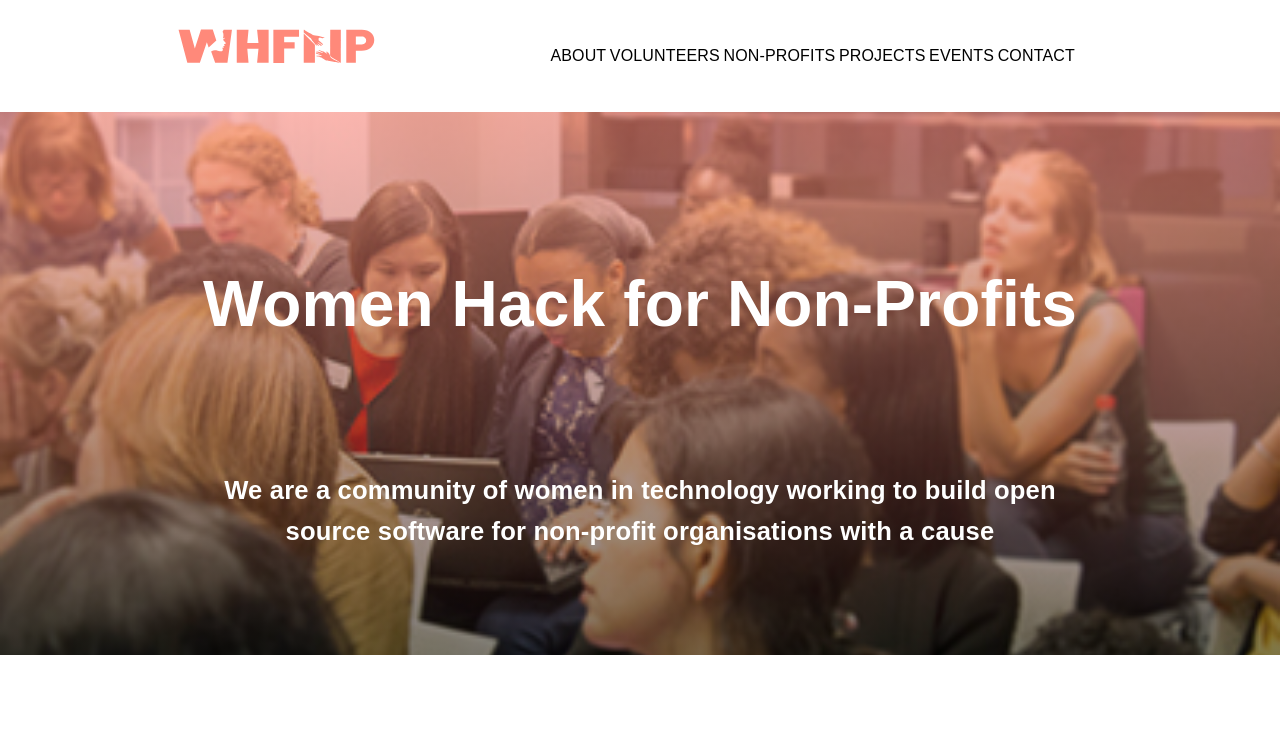
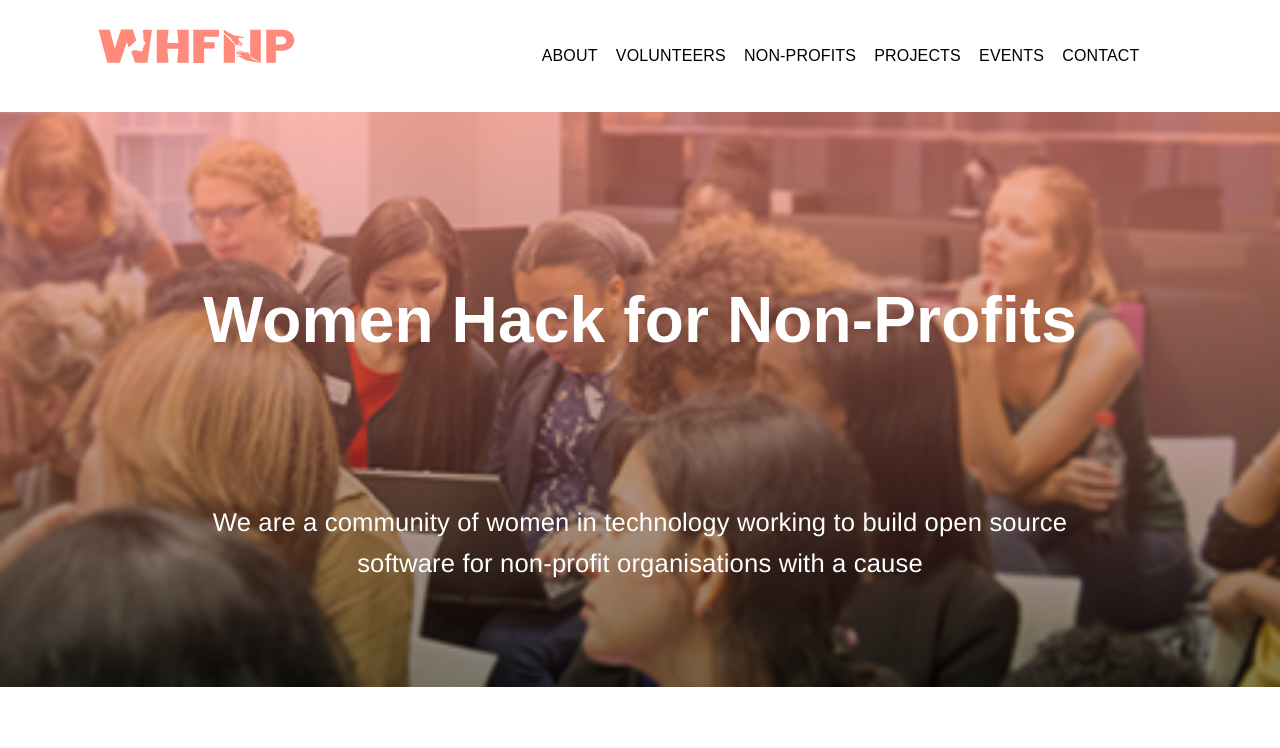
Before and after one commit to womenhackfornonprofits/whfnp, a website: page src/index.html in a window 1280 px wide. Shown: the top 748 px of the page. Drawn offline with Linux system fonts and the light colour scheme.

Commit message:
Adjusted the font sizes proportions

```diff
--- a/src/sass/partials/_typography.scss
+++ b/src/sass/partials/_typography.scss
@@ -1,5 +1,8 @@
-$base-font-name: "GeoSansLight", sans-serif;
+$title-font-name: "GeoSansLight", sans-serif;
+$base-font-name: "Helvetica", sans-serif;
 $base-font-size: 16px;
+$title-font-size: 2 * $base-font-size;
 $base-font-light: 100;
-$h1-font-size: 1.5em;
-$line-height: 1.3em;
+$h1-font-size: $title-font-size*2;
+$h1-line-height: 1.5 * $h1-font-size;
+$line-height: 1.5 * $base-font-size
--- a/src/sass/screen.scss
+++ b/src/sass/screen.scss
@@ -24,10 +24,11 @@
 
 }
 .content {
-	max-width: 60em;
+	max-width: 70em;
 	margin: 0 auto;
 	height: 100%;
 }
+
 #logo {
 	width: 15em;
 	margin-top: 1em;
@@ -65,26 +66,30 @@
 
 }
 h1 {
+	font-family: $title-font-name;
 	color: $white;
-	font-size: 2em;
-	line-height: 1em;
+	font-size: $title-font-size;
+	line-height: $h1-line-height;
 	text-align: center;
 	padding: 1.5em 0;
 	margin: 0;
 }
 
 h2 {
+	font-family: $base-font-name;
 	padding: $padding-margin-value;
 	font-weight: bold;
 	color: #EC5670;
-	font-size: 1.3em;
-	line-height: 1.6em;
+	font-size: $title-font-size/1.5;
+	//line-height: 1.6em;
 	max-width: 40em;
 	margin:0 auto;
 	text-align: center;
 }
 
 .banner h2 {
+	font-family: $base-font-name;
+	font-weight: $base-font-light;
 	color: $white;
 	font-size: 1.6em;
 	line-height: 1.6em;
@@ -129,12 +134,13 @@
 			flex-grow: 1;
 			text-align: center;
 			display: inline-block;
-			padding: 2.7em 0;
+			padding: 2.7em .2em;
 			margin: 0 auto;
 			text-align: center;
 			font-size: $base-font-size;
 			a {
 				text-decoration: none;
+				font-family: $title-font-name;
 				text-transform: uppercase;
 				color: $darkest-black;
 				padding-bottom: 0.15em;
@@ -168,11 +174,11 @@
     	margin: 0 $padding-margin-value;
 	}
 	h1 {
-		font-size: 4em;
+		font-size: $h1-font-size;
 
 	}
 	h2 {
-		font-size: 1.6em;
+		font-size: $title-font-name;
 
 	}
 	nav {
```
Also changed, not shown: src/css/screen.css, 1 other file.
